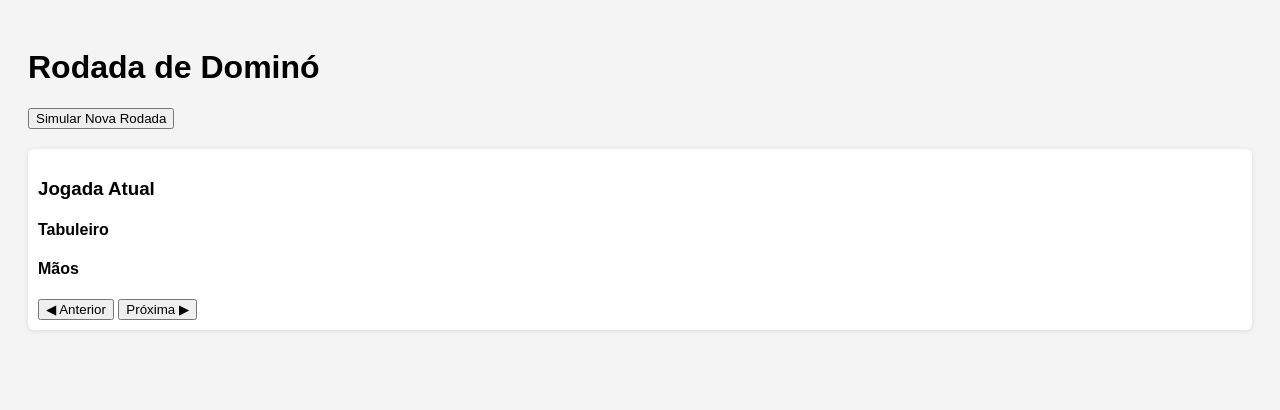
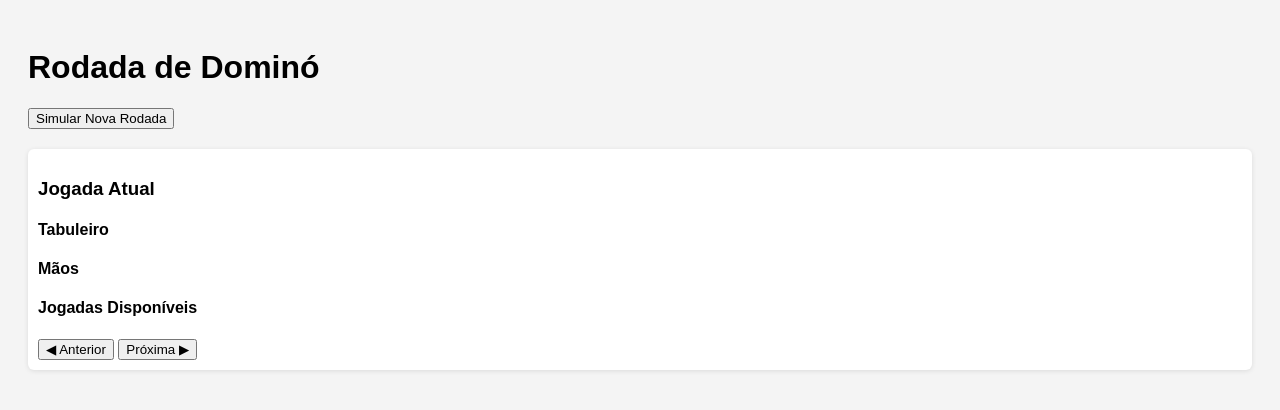
Before and after one commit to arlindolins/Otimizando-Domino, a Flask app: page / in a window 1280 px wide. Shown: the top 410 px of the page. Run offline with Flask 3, Linux system fonts and the light colour scheme.

Commit message:
Incluir jogadas disponíveis

```diff
--- a/templates/frontend_visualizador.html
+++ b/templates/frontend_visualizador.html
@@ -21,6 +21,8 @@
     <div id="tabuleiro"></div>
     <h4>Mãos</h4>
     <div id="maos"></div>
+    <h4>Jogadas Disponíveis</h4>
+    <div id="jogadas_disponiveis"></div>
     <div class="controle">
       <button onclick="voltar()">◀ Anterior</button>
       <button onclick="avancar()">Próxima ▶</button>
@@ -59,6 +61,8 @@
     htmlMaos += `<div class="mao"><strong>${j}:</strong> ${estado.maos[j].map(formata).join(' ')}</div>`;
   }
   document.getElementById("maos").innerHTML = htmlMaos;
+  document.getElementById("jogadas_disponiveis").innerHTML =
+  estado.jogadas_disponiveis.map(formata).join(' ') || '<em>Nenhuma</em>';
 }
 
 function formata(p) {
```
